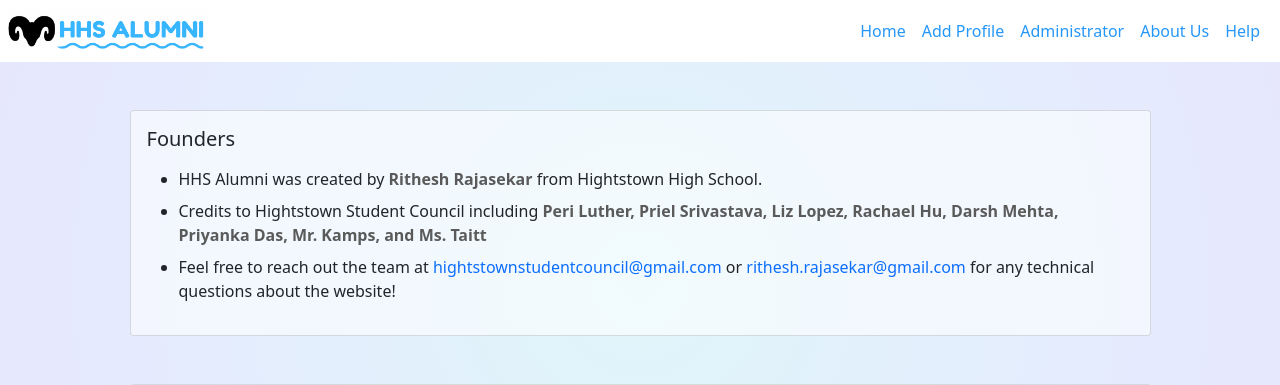
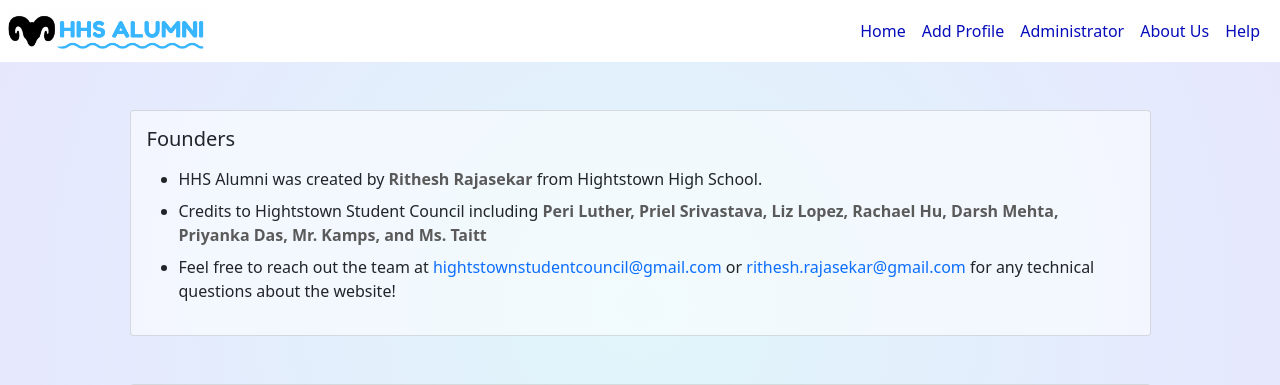
Before and after one commit to ritheshrajasekar/hhsalumniwebsite, a Flask app: page /about_us in a window 1280 px wide. Shown: the top 385 px of the page. Run offline with Flask 2, Linux system fonts and the light colour scheme; some libraries are stand-ins or nearby versions.

Commit message:
color change

```diff
--- a/templates/about_us.html
+++ b/templates/about_us.html
@@ -17,7 +17,7 @@ body%}
       </div>
     </div>
   </div>
-  <div class="row justify-content-center mt-5">
+  <div class="row justify-content-center mt-5 mb-5">
     <div class="col-11">
       <div class="card about-us-card">
         <div class="card-body">
--- a/templates/base.html
+++ b/templates/base.html
@@ -49,15 +49,12 @@
         <div class="collapse navbar-collapse" id="navbarSupportedContent">
           <ul class="navbar-nav ms-auto mb-2 mb-lg-0">
             <li class="nav-item">
-              <a class="nav-link" href="/" style="color: rgb(37, 151, 250)"
+              <a class="nav-link" href="/" style="color: rgb(6, 12, 186)"
                 >Home</a
               >
             </li>
             <li class="nav-item">
-              <a
-                class="nav-link"
-                href="/addinfo"
-                style="color: rgb(37, 151, 250)"
+              <a class="nav-link" href="/addinfo" style="color: rgb(6, 12, 186)"
                 >Add Profile</a
               >
             </li>
@@ -65,7 +62,7 @@
               <a
                 class="nav-link"
                 href="/administrator_login"
-                style="color: rgb(37, 151, 250)"
+                style="color: rgb(6, 12, 186)"
                 >Administrator</a
               >
             </li>
@@ -73,12 +70,12 @@
               <a
                 class="nav-link"
                 href="/about_us"
-                style="color: rgb(37, 151, 250)"
+                style="color: rgb(6, 12, 186)"
                 >About Us</a
               >
             </li>
             <li class="nav-item">
-              <a class="nav-link" href="/help" style="color: rgb(37, 151, 250)"
+              <a class="nav-link" href="/help" style="color: rgb(6, 12, 186)"
                 >Help</a
               >
             </li>
```
